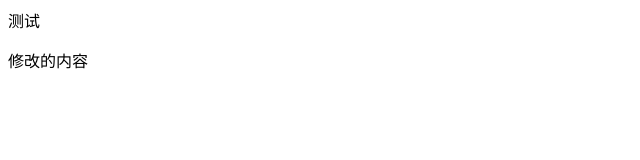
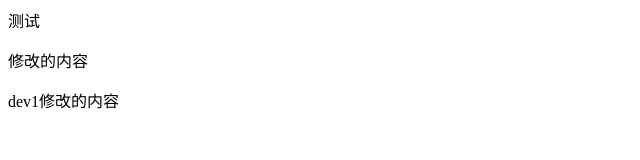
Before and after one commit to weblipengbo/weblipengbo2, a plain HTML site: page haha.html in a window 1280 px wide. Shown: the whole page, without its empty margins (0-640 px from the left). Drawn offline with Linux system fonts and the light colour scheme.

Commit message:
woyeb7uzhidao

```diff
--- a/haha.html
+++ b/haha.html
@@ -9,5 +9,6 @@
    测试
  </div>
  <p>修改的内容</p>
+  <p>dev1修改的内容</p>
 </body>
 </html>
```
